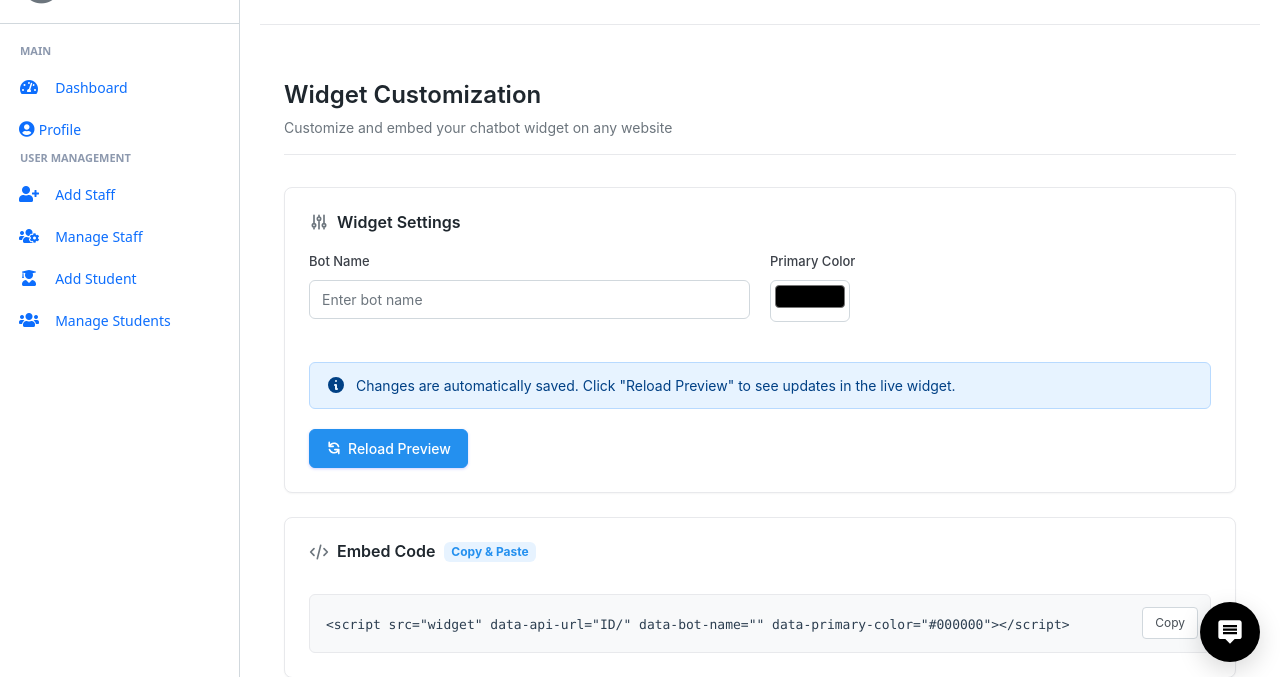
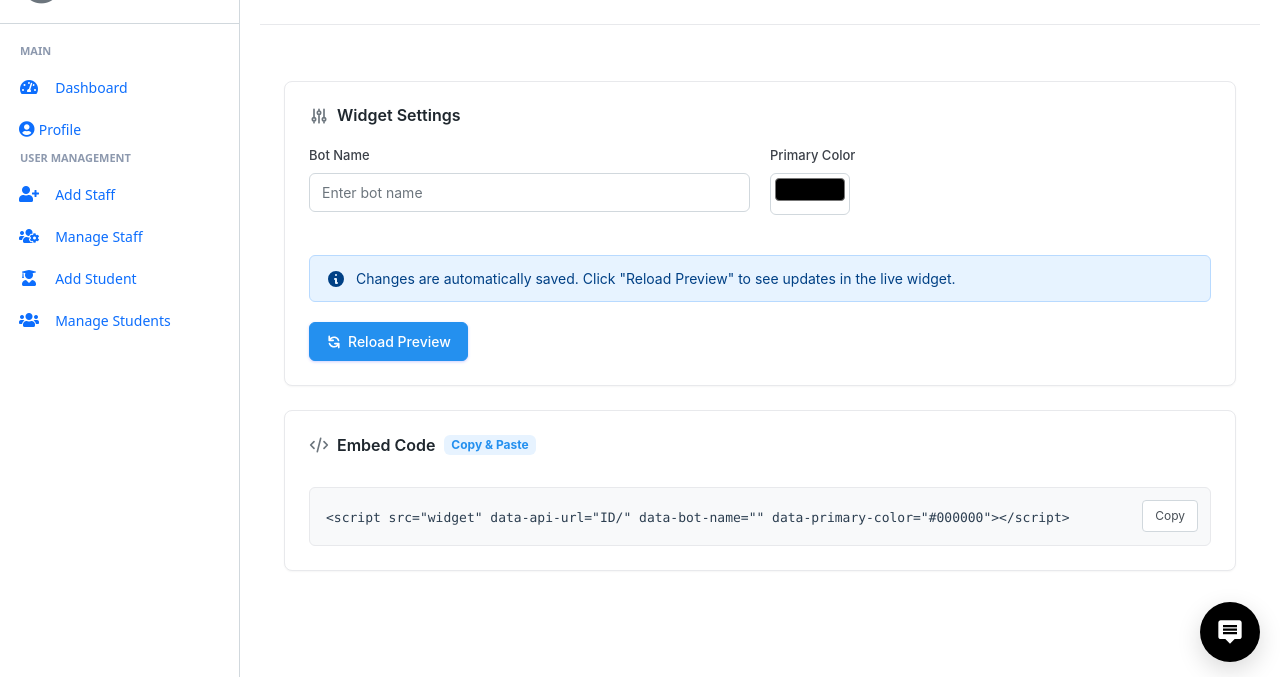
Before and after one commit to Ansarimajid/ERPBase, a Django app: template main_app/templates/student_template/snippet.html in a window 1280 px wide. Shown: the part 118-795 px from the top of the page. Run offline with Django 3.2, Linux system fonts and the light colour scheme; the template is opened without the code that fills it, so the values that code supplies are empty; a user stored in the database is signed in.

Commit message:
Change UI

```diff
--- a/main_app/student_views.py
+++ b/main_app/student_views.py
@@ -109,7 +109,7 @@ def snippet(request):
     base_url = request.build_absolute_uri('/')
 
     context = {
-        "page_title": "Snippet to Connect",
+        "page_title": "Widget Customization & Connect",
         "student_id": student_id,
         "bot_name": student_bot.bot_name,
         "color": student_bot.color,
--- a/main_app/templates/student_template/snippet.html
+++ b/main_app/templates/student_template/snippet.html
@@ -245,11 +245,6 @@
 </style>
 
 <div class="erpnext-container">
-  <!-- Page Header -->
-  <div class="page-header">
-    <h1 class="page-title">Widget Customization</h1>
-    <p class="page-subtitle">Customize and embed your chatbot widget on any website</p>
-  </div>
 
   <!-- Customization Card -->
   <div class="card">
```
Also changed, not shown: db.sqlite3.
